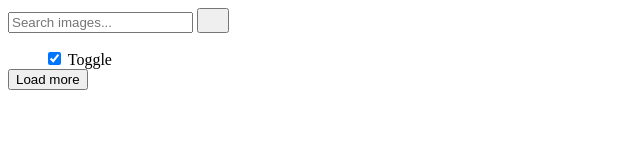
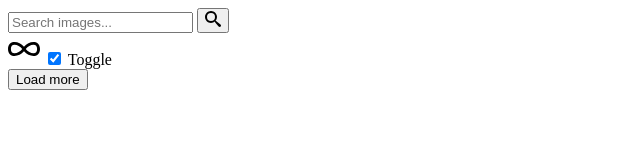
Before and after one commit to MarinaPolich/goit-js-hw-11, a plain HTML site: page index.html in a window 1280 px wide. Shown: the full height of the page, 0-640 px from the left. Drawn offline with Linux system fonts and the light colour scheme.

Commit message:
Deploying to gh-pages from @ MarinaPolich/goit-js-hw-11@2bb9d0cc87b21f3ff158d520c3bb8b225ef2a66f 🚀

```diff
--- a/index.html
+++ b/index.html
@@ -1 +1 @@
-<!DOCTYPE html><html lang="ru"><head><meta charset="utf-8"><meta name="viewport" content="width=device-width, initial-scale=1.0"><title>Page title</title><link rel="preconnect" href="https://fonts.googleapis.com"><link rel="preconnect" href="https://fonts.gstatic.com" crossorigin><link href="https://fonts.googleapis.com/css2?family=Roboto+Mono:wght@400;500;700&display=swap" rel="stylesheet"><link rel="stylesheet" href="/goit-js-hw-10/index.e3a5efe3.css"></head><body> <div class="section"> <form class="search-form" id="search-form"> <input class="search-form_input" type="text" name="searchQuery" autocomplete="off" placeholder="Search images..."> <button class="search-form_button" type="submit"> <svg class="icon-search search-form_icon" width="16" height="16"> <use href="/goit-js-hw-10/symbol-defs.c325cadb.svg#icon-search"></use> </svg> </button> </form> <div class="toggle"> <svg class="toggle_icon" width="32" height="32"> <use href="/goit-js-hw-10/symbol-defs.c325cadb.svg#icon-infinity"></use> </svg> <input type="checkbox" id="switch" checked> <label class="toggle_switch" for="switch">Toggle</label> </div> </div> <div class="gallery">  </div> <button type="button" class="is-hiden load-more">Load more</button> <script type="module" src="/goit-js-hw-10/index.36a6e9dc.js"></script><script src="/goit-js-hw-10/index.b385d8c8.js" nomodule="" defer></script> </body></html>
+<!DOCTYPE html><html lang="ru"><head><meta charset="utf-8"><meta name="viewport" content="width=device-width, initial-scale=1.0"><title>Page title</title><link rel="preconnect" href="https://fonts.googleapis.com"><link rel="preconnect" href="https://fonts.gstatic.com" crossorigin><link href="https://fonts.googleapis.com/css2?family=Roboto+Mono:wght@400;500;700&display=swap" rel="stylesheet"><link rel="stylesheet" href="/goit-js-hw-11/index.e3a5efe3.css"></head><body> <div class="section"> <form class="search-form" id="search-form"> <input class="search-form_input" type="text" name="searchQuery" autocomplete="off" placeholder="Search images..."> <button class="search-form_button" type="submit"> <svg class="icon-search search-form_icon" width="16" height="16"> <use href="/goit-js-hw-11/symbol-defs.c325cadb.svg#icon-search"></use> </svg> </button> </form> <div class="toggle"> <svg class="toggle_icon" width="32" height="32"> <use href="/goit-js-hw-11/symbol-defs.c325cadb.svg#icon-infinity"></use> </svg> <input type="checkbox" id="switch" checked> <label class="toggle_switch" for="switch">Toggle</label> </div> </div> <div class="gallery">  </div> <button type="button" class="is-hiden load-more">Load more</button> <script type="module" src="/goit-js-hw-11/index.36a6e9dc.js"></script><script src="/goit-js-hw-11/index.b385d8c8.js" nomodule="" defer></script> </body></html>
```
